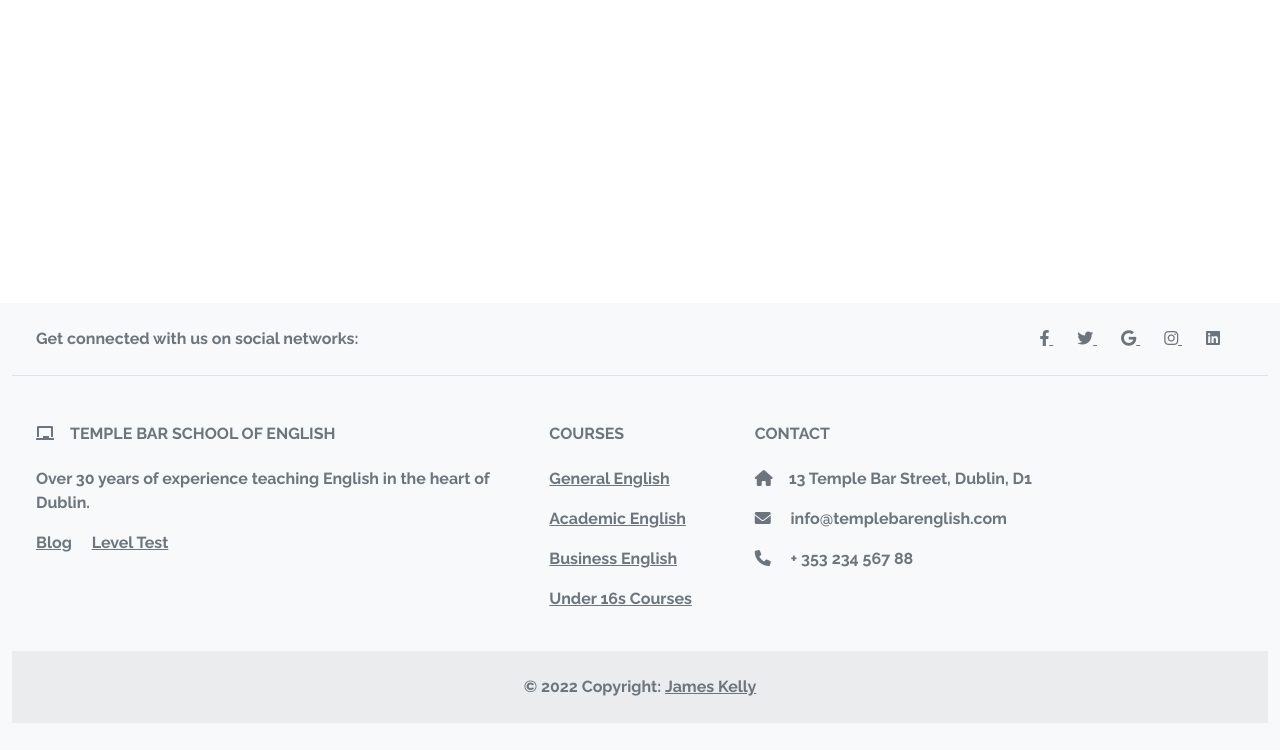
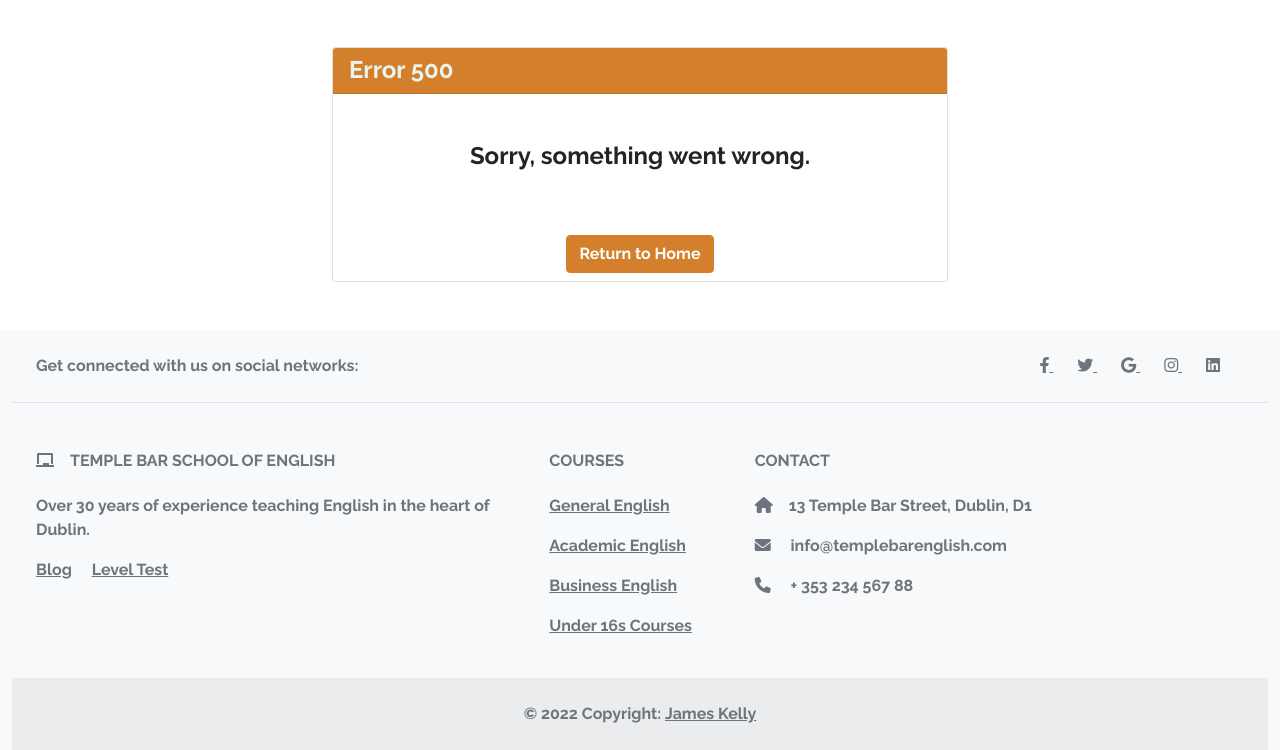
Before and after one commit to jameskelly33/Milestone-Project-4-LangSchool, a Django app: template templates/500.html in a window 1280 px wide. Shown: the part 457-1207 px from the top of the page. Before the commit the page ends 1180 px from the top, so only its background shows below. Run offline with Django 4.2, Linux system fonts and the light colour scheme; the template is opened without the code that fills it, so the values that code supplies are empty; parts of the project's set-up code (start-up, migrations or seed data) failed here and were passed over; some libraries are stand-ins or nearby versions.

Commit message:
Update Error page content with message on card

```diff
--- a/templates/500.html
+++ b/templates/500.html
@@ -3,9 +3,30 @@
 <div class="container-fluid">
     <div class="row">
         <div class="col banner">
-            <h1 class="heading-bg">Sorry, it seems something went wrong</h1>
-            <a href="{% url 'home' %}">Return to Home</a>
+            <h1 class="heading-bg p-3 mx-auto text-center my-5">Oh dear!</h1>
         </div>
     </div>
 </div>
+<div class="container-fluid my-5">
+    <div class="row justify-content-center">
+        <div class="col-6">
+            <div class="card">
+                <h4 class="card-header course-card-header">
+                    Error 500
+                </h4>
+                <div class="card-body p-5 text-center">
+                    <h4 class="card-title">Sorry, something went wrong.</h4>
+
+                </div>
+                <div class="card-footer text-center bg-transparent border-0">
+                    <a class='btn btn-primary' href="{% url 'home' %}">Return to Home</a>
+                </div>
+
+
+            </div>
+
+        </div>
+    </div>
+
+</div>
 {% endblock %}
```
Also changed, not shown: templates/403.html (+23 -2 lines), templates/404.html (+23 -2 lines).
